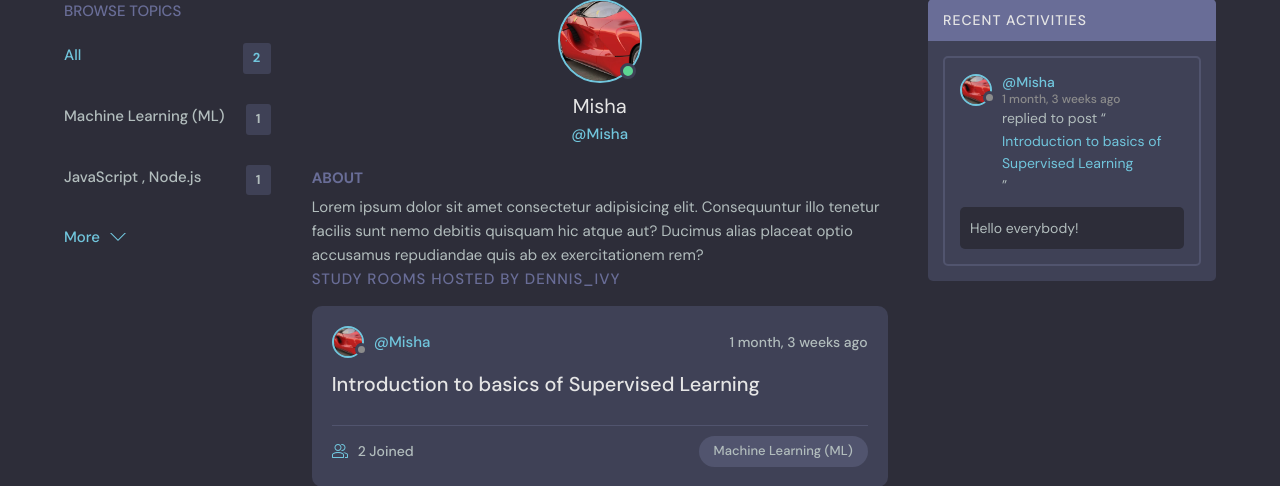
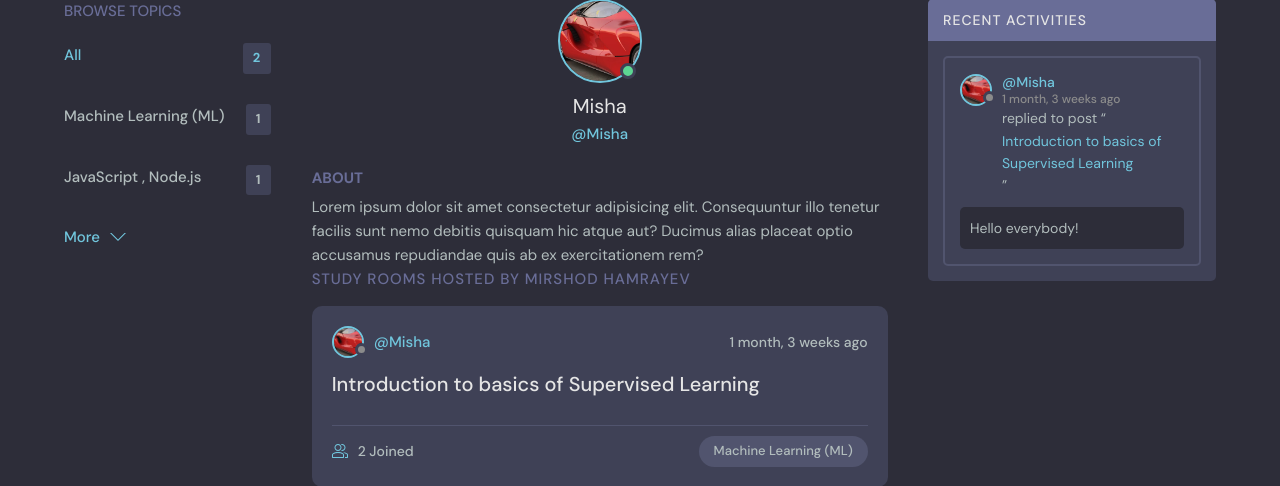
Before and after one commit to Mirshod2006/Temporary-Study-Website, a Django app: page /profile/1/ in a window 1280 px wide. Shown: the part 101-587 px from the top of the page. Run offline with Django 5.2, Linux system fonts and the light colour scheme; data comes from the database, SQL or seed files in the repository; both versions use the stored data as it was after the commit.

Commit message:
second commit

```diff
--- a/base/templates/base/profile.html
+++ b/base/templates/base/profile.html
@@ -34,7 +34,7 @@
 
         <div class="roomList__header">
           <div>
-            <h2>Study Rooms Hosted by dennis_ivy</a>
+            <h2>Study Rooms Hosted by Mirshod Hamrayev</a>
             </h2>
           </div>
         </div>
--- a/templates/main.html
+++ b/templates/main.html
@@ -9,7 +9,6 @@
     <link rel="stylesheet" href="{% static 'styles/style.css'%}" />
     <title>DataScience Course - Find study partners around the world!</title>
   </head>
-
   <body>
 
     {% include 'navbar.html'%}
@@ -23,9 +22,7 @@
     {% endif %}
 
     {% block content %}
-
     {% endblock %}
-
     <script src="{% static 'js/script.js'%}"></script>
   </body>
 </html>
```
Also changed, not shown: db.sqlite3, static/images/Darth-Vader-Final-Scene.webp (added).
